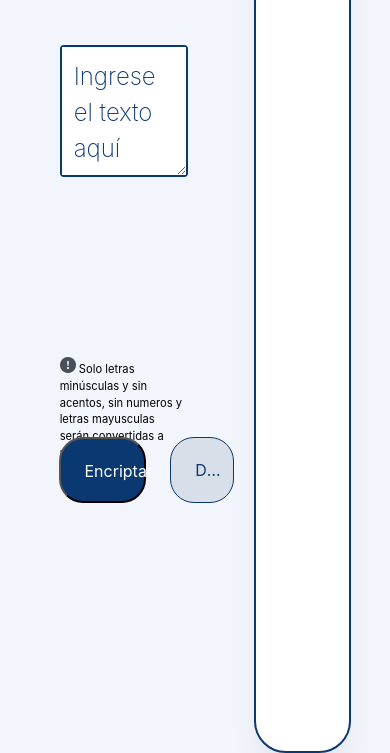
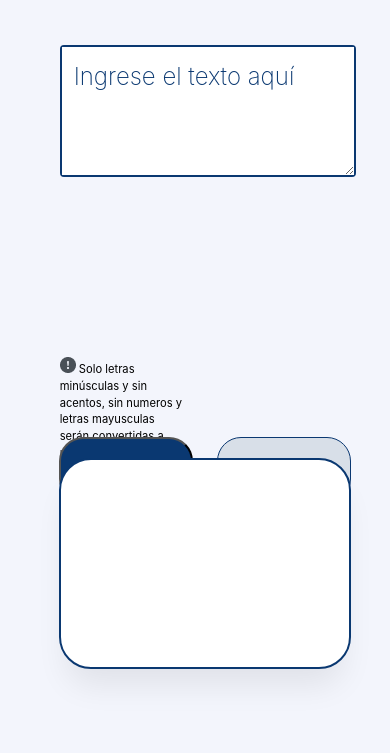
Before and after one commit to davecarrillo/challengeEncriptAlura, a plain HTML site: page public/index.html in a window 390 px wide. Shown: the part 91-844 px from the top of the page. Drawn offline with Linux system fonts and the light colour scheme.

Commit message:
empece diseño responsive para tablet

```diff
--- a/public/assets/css/styles.css
+++ b/public/assets/css/styles.css
@@ -36,13 +36,6 @@ body {
     height: 8em;
     left: 15.3%;
     top: 8.5em;
-}
-.mensaje-usuario {
-    width: 576px;
-    height: auto;
-    border: 0px;
-    margin: 0px;
-    padding: 0px;
 }
 .mensaje-usuario::placeholder {
     font-family: 'Inter';
@@ -250,3 +243,22 @@ body {
     overflow: visible;
     text-overflow: clip;
 }
+@media (max-width: 1024px) {
+    #contenedor-mensaje-usuario {
+        width: 75%;
+    }
+    #container-botones {
+        width: 75%;
+    }
+    #contenedor-mensaje-procesado {
+        width: 75%;
+        top: 65%;
+        left: 15%;
+        height: 25%;
+    }
+    #boton-copiar {
+        position: absolute;
+        width: 75%;
+        top: 70%;
+    }
+}
```
